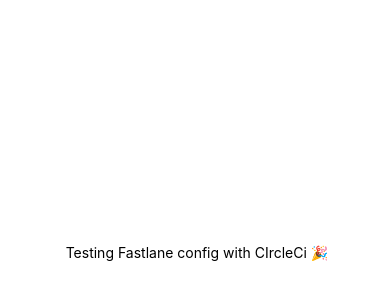
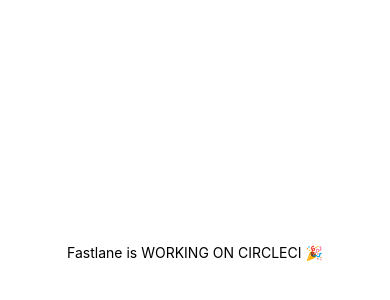
Before and after one commit to Afroz-Shaikh/CI-CD-ReactNative, a React Native app: screen / in a window 390 px wide. Shown: the part 170-470 px from the top of the page. Built offline with nearby package versions, Linux system fonts and the light colour scheme.

Commit message:
Update: Changes (Test)

```diff
--- a/App.tsx
+++ b/App.tsx
@@ -9,7 +9,7 @@
         justifyContent: 'center',
         alignItems: 'center',
       }}>
-      <Text> Testing Fastlane config with CIrcleCi 🎉</Text>
+      <Text>Fastlane is WORKING ON CIRCLECI 🎉</Text>
     </View>
   );
 };
```
